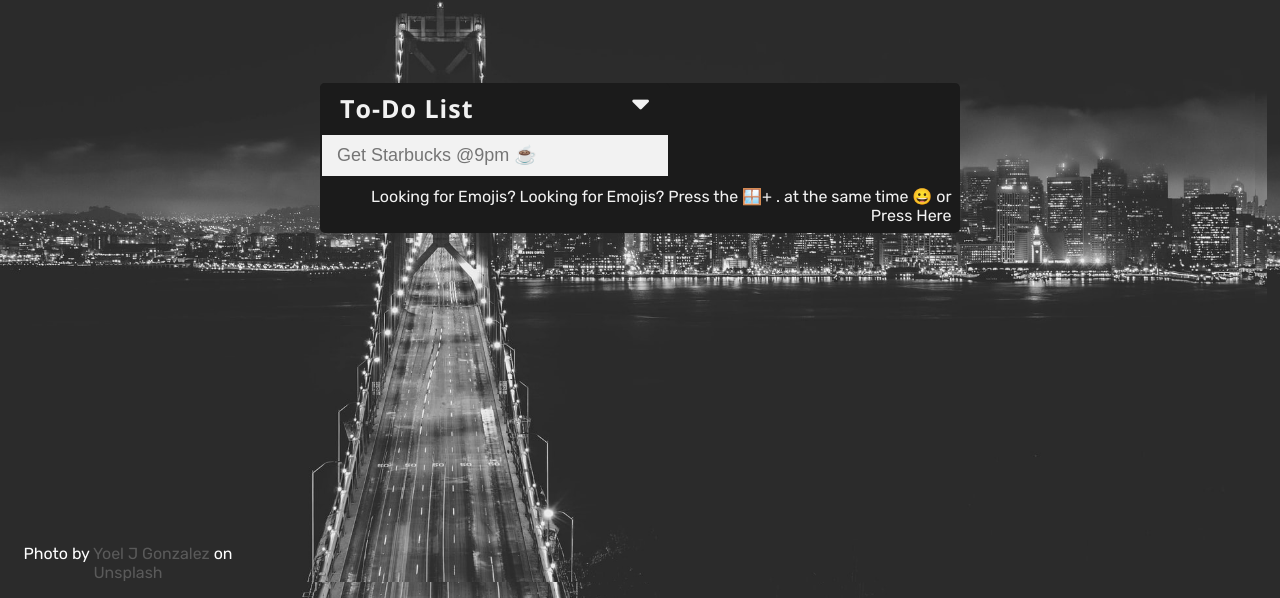
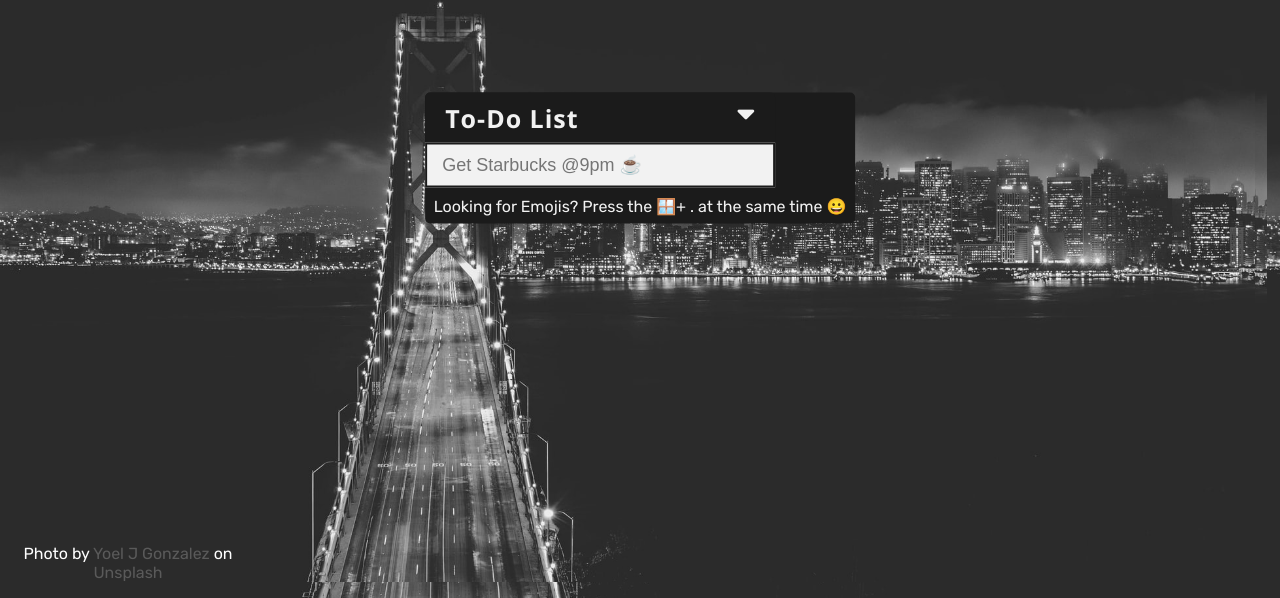
Before and after one commit to 0nSIX/todaystime, a plain HTML site: page index.html in a window 1280 px wide. Shown: the part 202-800 px from the top of the page. Drawn offline with nearby package versions, Linux system fonts and the light colour scheme.

Commit message:
Update index.html

```diff
--- a/index.html
+++ b/index.html
@@ -32,12 +32,13 @@
             (YEA TEE!)</li> -->
     </ul>
     <div class="econ">
-        <a href="https://emojipedia.org/search/?q=coffee" target="_blank" title="Anyone need an emoji?"><span class ="text">Looking for Emojis? Looking for Emojis? Press the 🪟+ . at the same time 😀 or Press Here</span></a>
+<!--         <a href="https://emojipedia.org/search/?q=coffee" target="_blank" title="Anyone need an emoji?"><span class ="text">Looking for Emojis?</span></a> -->
+        <span class="text">Looking for Emojis? Press the 🪟+ . at the same time 😀</span>
     </div>
 </div>
 
 <div class="footer">
-    <script data-name="BMC-Widget" data-cfasync="false" src="https://cdnjs.buymeacoffee.com/1.0.0/widget.prod.min.js" data-id="nolvus" data-description="Support me on Buy me a coffee!" data-message="Thank you for checking out my app and hope you love it. Now buy me coffee 😊" data-color="#505050" data-position="Right" data-x_margin="18" data-y_margin="18"></script>
+    <script data-name="BMC-Widget" data-cfasync="false" src="https://cdnjs.buymeacoffee.com/1.0.0/widget.prod.min.js" data-id="Mtechnik" data-description="Support me on Buy me a coffee!" data-message="Thank you for checking out my app and hope you love it. Now buy me coffee 😊" data-color="#505050" data-position="Right" data-x_margin="18" data-y_margin="18"></script>
 </div>
 
 <div class="credits">
```
